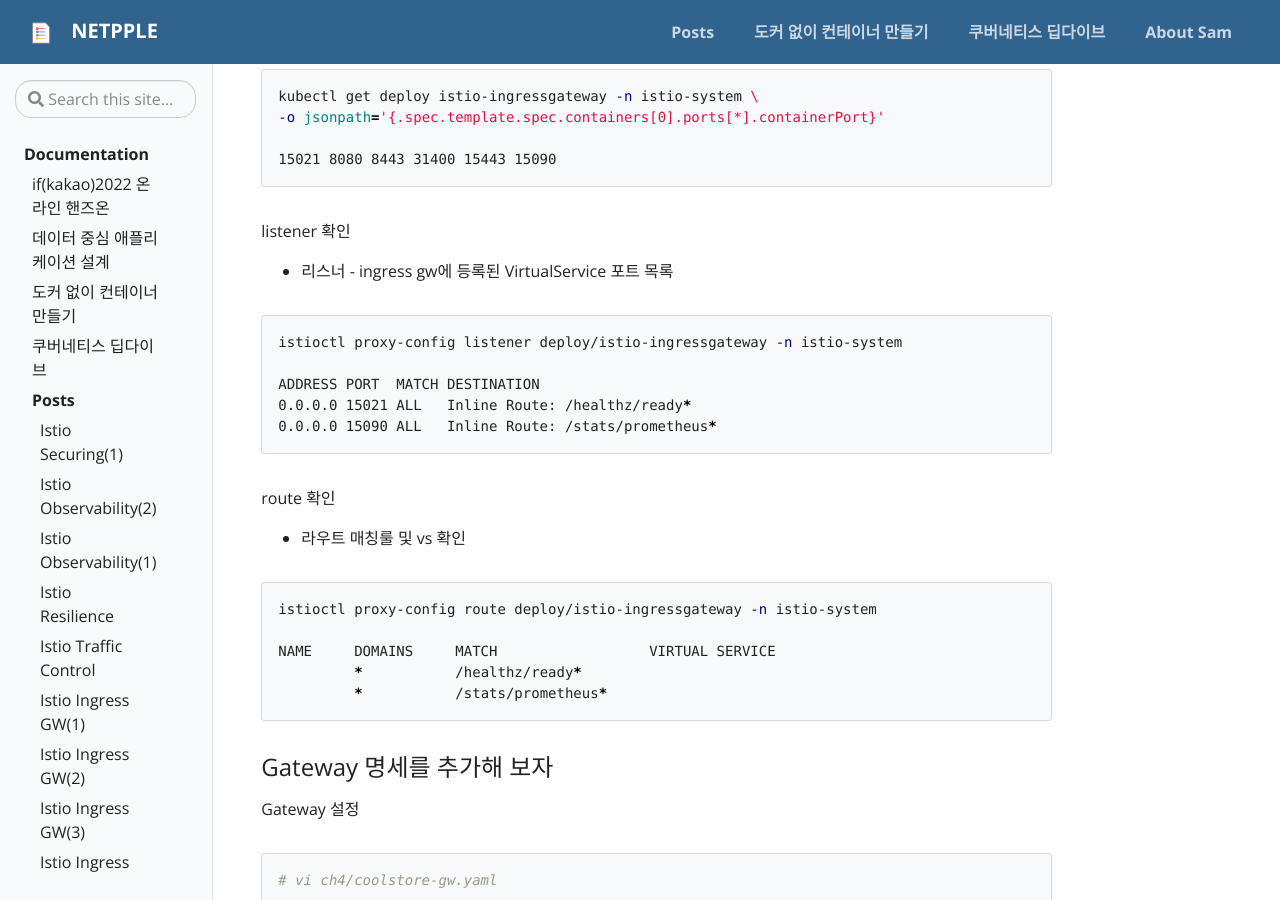
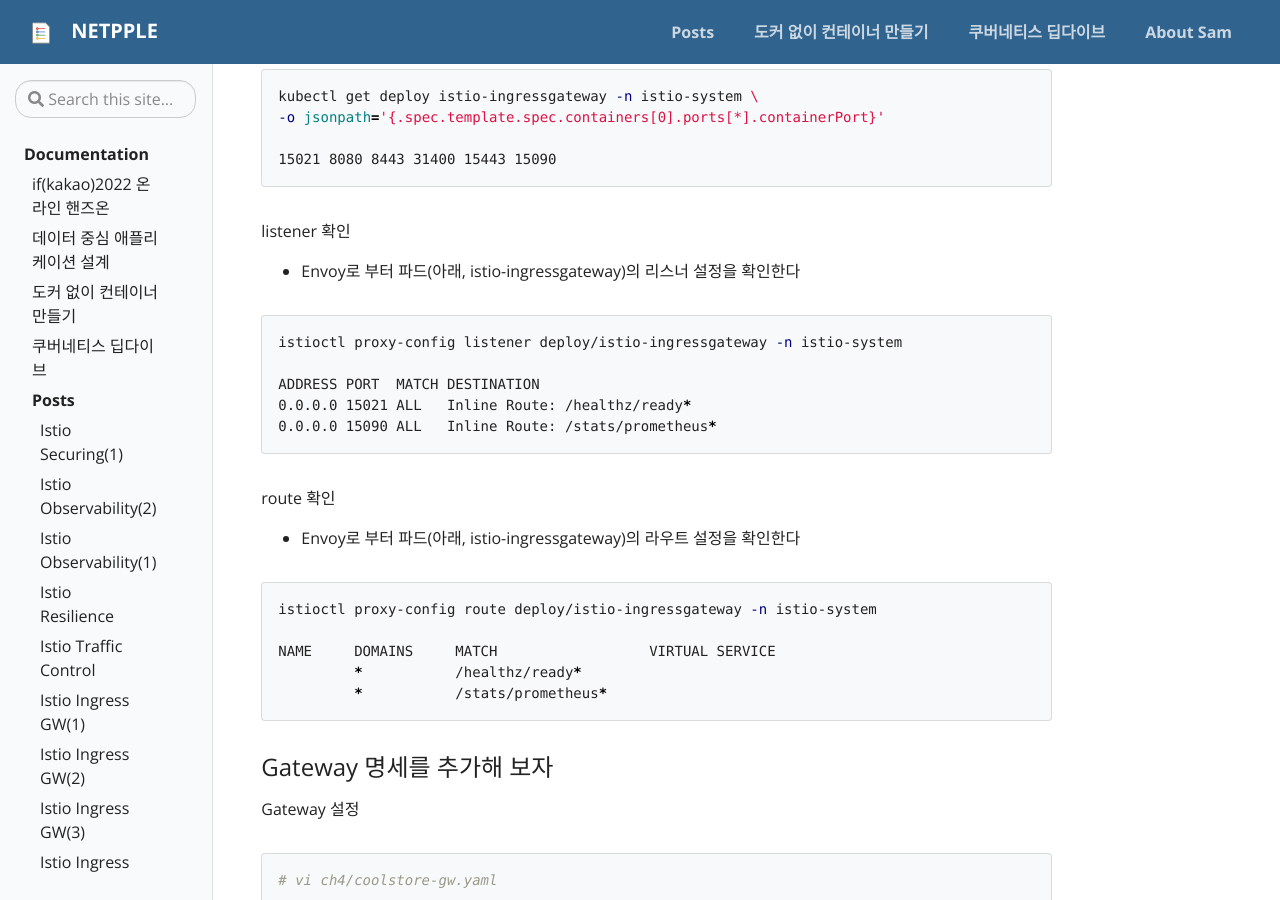
Before and after one commit to netpple/netpple.github.io, a Jekyll site: the page built from _posts/2022-12-24-Istio-ch4-1-ingress-gw.md, in a window 1280 px wide and 900 px high, scrolled down 2956 px. Built offline with Jekyll 4.4.1, drawn with Linux system fonts in a browser that asks for light colours; our own code applies the rules of GitHub Pages for plain Markdown files.

Commit message:
내용 수정

````diff
--- a/_posts/2022-12-24-Istio-ch4-1-ingress-gw.md
+++ b/_posts/2022-12-24-Istio-ch4-1-ingress-gw.md
@@ -139,7 +139,7 @@
 
 listener  확인
 
-- 리스너 - ingress gw에 등록된 VirtualService 포트 목록
+- Envoy로 부터 파드(아래, istio-ingressgateway)의 리스너 설정을 확인한다
 
 ```bash
 istioctl proxy-config listener deploy/istio-ingressgateway -n istio-system
@@ -151,7 +151,7 @@
 
 route 확인
 
-- 라우트 매칭룰 및 vs 확인
+- Envoy로 부터 파드(아래, istio-ingressgateway)의 라우트 설정을 확인한다
 
 ```bash
 istioctl proxy-config route deploy/istio-ingressgateway -n istio-system
````
